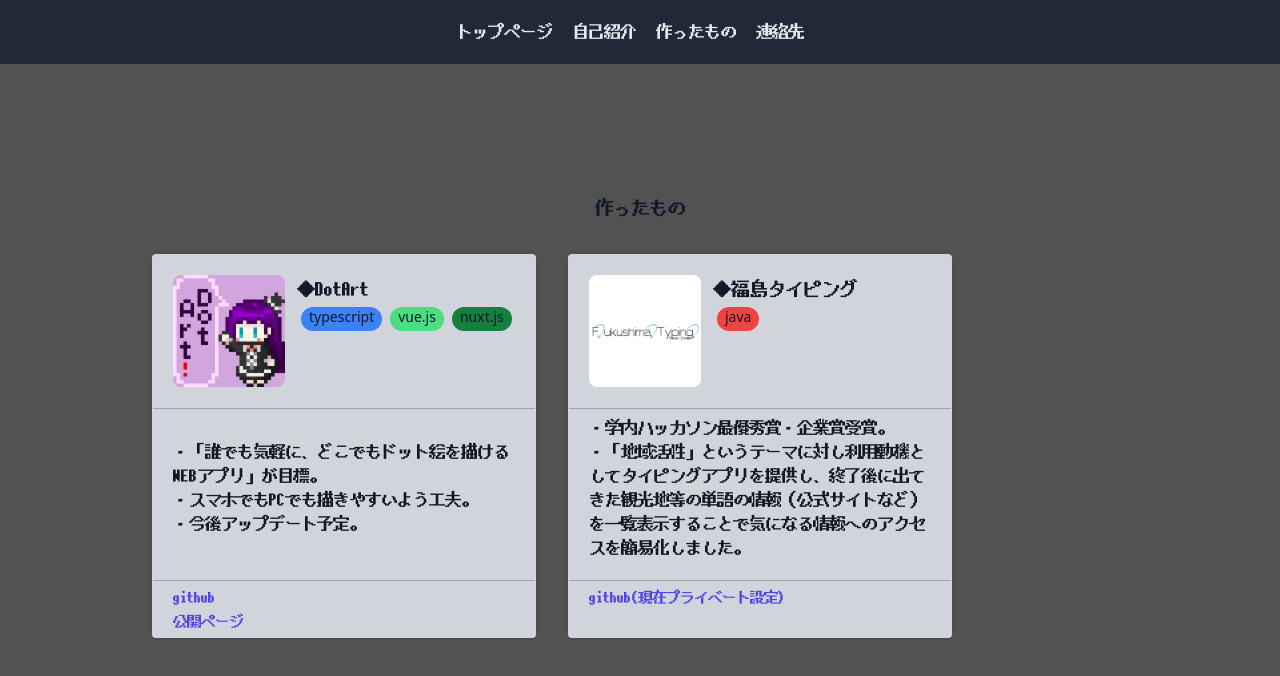
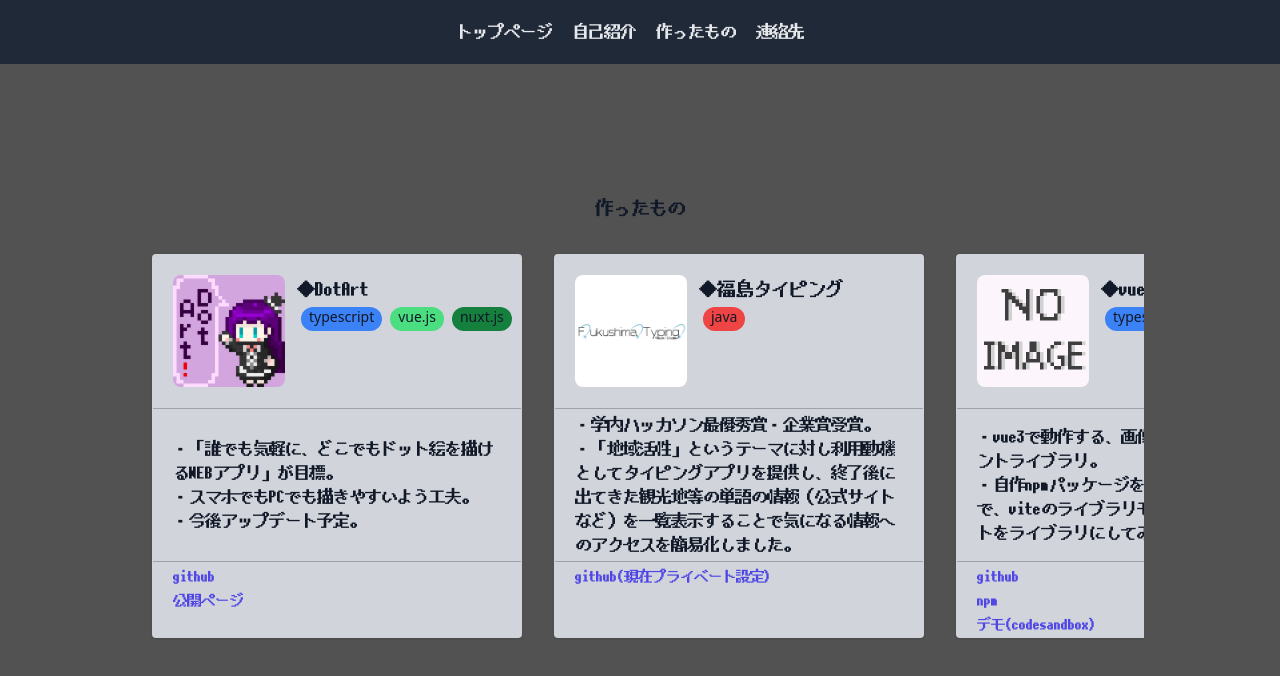
Before and after one commit to Tukudanium/tukudanium.github.io, a Vue app: page /portfolio in a window 1280 px wide. Shown: the top 676 px of the page. Built offline with nearby package versions, Linux system fonts and the light colour scheme.

Commit message:
update:vue切り抜きくん追加

```diff
--- a/src/components/tailblocks/portfolioCard.vue
+++ b/src/components/tailblocks/portfolioCard.vue
@@ -27,12 +27,12 @@ const props = defineProps<Props>()
             </div>
         </div>
         <div class="h-3/5">
-            <div class="h-3/4 flex flex-col justify-center text-left p-5 pt-2 border-t border-gray-400">
+            <div class="h-2/3 flex flex-col justify-center text-left p-5 border-t border-gray-400">
                 <div v-for="summary in props.item.summarys" :key="summary">
                     <h1 class="text-gray-900 font-medium text-base">・{{ summary }}</h1>
                 </div>
             </div>
-            <div class="h-1/4 text-left p-5 py-1 border-t border-gray-400">
+            <div class="h-1/3 text-left p-5 py-0.5 border-t border-gray-400">
                 <div v-for="link in props.item.links" :key="link.text">
                     <a :href="link.url" target="_blank" class="text-indigo-600 text-sm no-underline hover:underline ...">{{ link.text }}</a>
                 </div>
--- a/src/pages/portfolio.vue
+++ b/src/pages/portfolio.vue
@@ -29,12 +29,42 @@ const dotArtPortfolioItem: PortfolioItem = {
 const hukushimaPortfolioItem: PortfolioItem = {
     imagePath: useRequiredUrl('fukushimaTyping'),
     title: '福島タイピング',
-    summarys: ['学内ハッカソン最優秀賞・企業賞受賞。', '「地域活性」というテーマに対し利用動機としてタイピングアプリを提供し、終了後に出てきた観光地等の単語の情報（公式サイトなど）を一覧表示することで気になる情報へのアクセスを簡易化しました。'],
+    summarys: [
+        '学内ハッカソン最優秀賞・企業賞受賞。',
+        '「地域活性」というテーマに対し利用動機としてタイピングアプリを提供し、終了後に出てきた観光地等の単語の情報（公式サイトなど）を一覧表示することで気になる情報へのアクセスを簡易化しました。',
+    ],
     techs: [{ text: 'java', color: 'bg-red-500' }],
     links: [
         {
             text: 'github(現在プライベート設定)',
-            url: ' https://github.com/RimlTempest/chiikikassei',
+            url: 'https://github.com/RimlTempest/chiikikassei',
+        },
+    ],
+}
+const kirinukikunPortfolioItem: PortfolioItem = {
+    imagePath: useRequiredUrl('noImage'),
+    title: 'vue-kirinukikun',
+    summarys: [
+        'vue3で動作する、画像切り抜きコンポーネントライブラリ。',
+        '自作npmパッケージを作ってみたかったので、viteのライブラリモードでコンポーネントをライブラリにしてみた。',
+    ],
+    techs: [
+        { text: 'typescript', color: 'bg-blue-500' },
+        { text: 'vue.js', color: 'bg-green-400' },
+        { text: 'vite', color: 'bg-purple-400' },
+    ],
+    links: [
+        {
+            text: 'github',
+            url: 'https://github.com/Tukudanium/vue-kirinukikun',
+        },
+        {
+            text: 'npm',
+            url: 'https://www.npmjs.com/package/vue-kirinukikun',
+        },
+        {
+            text: 'デモ(codesandbox)',
+            url: 'https://oru5oj.csb.app/',
         },
     ],
 }
@@ -45,8 +75,9 @@ const hukushimaPortfolioItem: PortfolioItem = {
         <div class="object-center w-11/12 mx-auto sm:w-4/5">
             <h1 class="text-gray-900 font-medium text-lg">作ったもの</h1>
             <div class="flex m-2 p-0 overflow-x-scroll">
-                <portfolioCard :item="dotArtPortfolioItem"></portfolioCard>
-                <portfolioCard :item="hukushimaPortfolioItem"></portfolioCard>
+                <portfolioCard :item="dotArtPortfolioItem" />
+                <portfolioCard :item="hukushimaPortfolioItem" />
+                <portfolioCard :item="kirinukikunPortfolioItem" />
             </div>
         </div>
     </pageLayout>
```
Also changed, not shown: src/assets/image/noImage.png (added).
